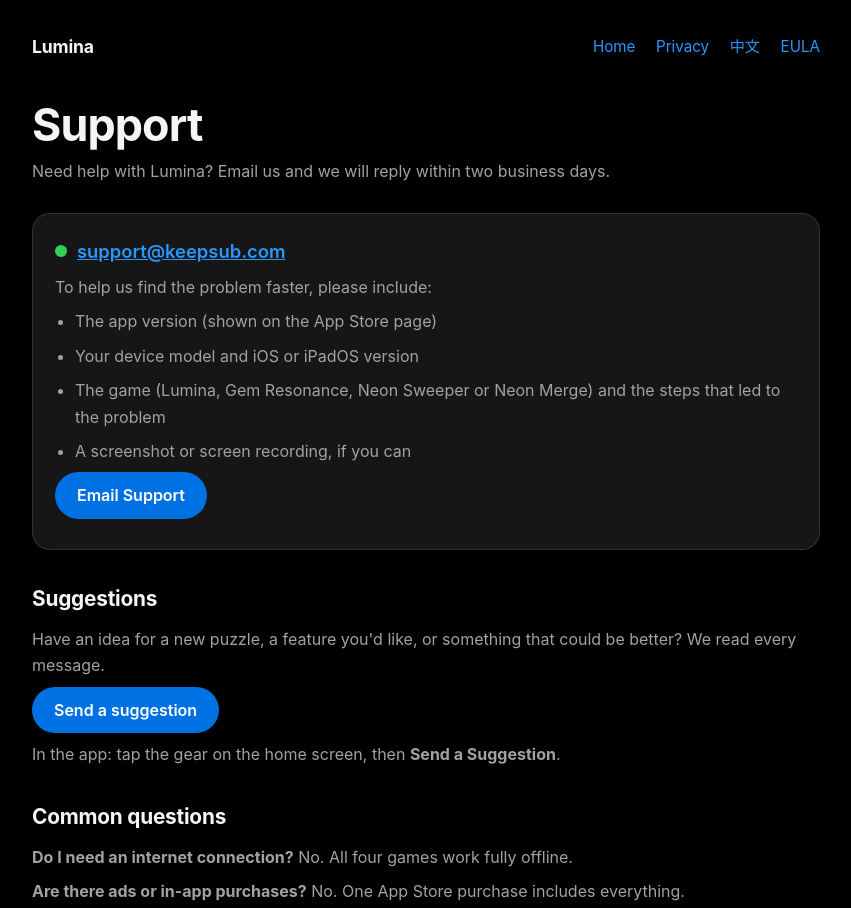
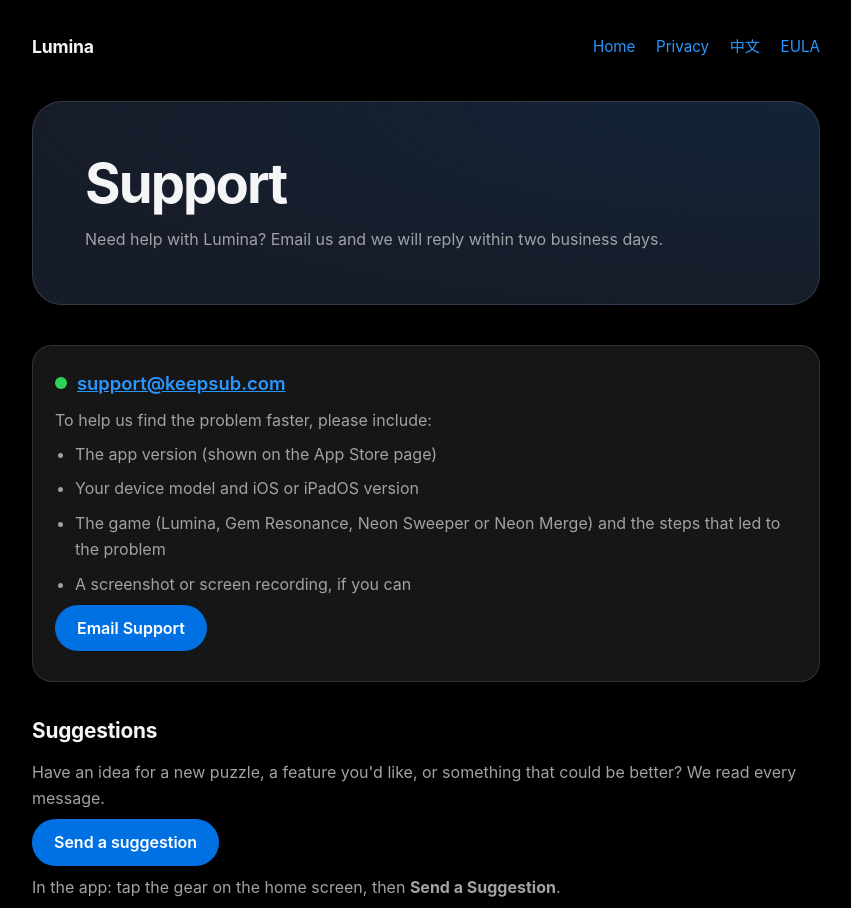
Before and after one commit to zergcsda/lumina-docs, a plain HTML site: page support.html in a window 1280 px wide. Shown: the top 908 px of the page, without its empty margins (214-1065 px from the left). Drawn offline with Linux system fonts and the light colour scheme.

Commit message:
Match support and privacy pages to the homepage

```diff
--- /dev/null
+++ b/documents.css
@@ -0,0 +1,39 @@
+/* Support and privacy share the homepage's palette and card styling. */
+.product-document {
+  --document-border: var(--border);
+  --document-surface: var(--panel);
+}
+.document-hero {
+  margin: 0 0 clamp(24px, 4vw, 40px);
+  padding: clamp(22px, 6vw, 52px);
+  border: 1px solid var(--document-border);
+  border-radius: clamp(20px, 4vw, 30px);
+  background: radial-gradient(ellipse at top right, #122438, transparent 72%), #171c29;
+}
+.document-hero img {
+  display: block;
+  width: 48px;
+  height: 48px;
+  border-radius: 12px;
+  margin: 0 0 16px;
+}
+.product-document .document-hero h1 {
+  font-size: clamp(1.8rem, 5vw, 3.4rem);
+  line-height: 1.1;
+  letter-spacing: -.035em;
+  margin: 0;
+}
+.product-document .document-hero p {
+  max-width: 58ch;
+  margin: 12px 0 0;
+}
+.product-document :is(.summary, .mailcard, .card, .label, .faq) {
+  background: var(--document-surface);
+  border: 1px solid var(--document-border);
+  border-radius: 20px;
+}
+.product-document .faq { padding: 0 clamp(16px, 4vw, 26px); }
+.product-document .faq details:first-child { border-top: 0; }
+.product-document :is(h2, section[id]) { scroll-margin-top: 76px; }
+.product-document a { overflow-wrap: anywhere; }
+.product-document :focus-visible { outline: 2px solid var(--accent); outline-offset: 4px; }
--- a/support.html
+++ b/support.html
@@ -51,8 +51,9 @@
         a { color: var(--accent); }
         a.cta { display: inline-block; background: #0071e3; color: #fff; text-decoration: none; padding: 10px 22px; border-radius: 980px; font-weight: 600; }
     </style>
+<link rel="stylesheet" href="documents.css?v=1">
 </head>
-<body>
+<body class="product-document">
     <header>
         <strong>Lumina</strong>
         <nav>
@@ -64,8 +65,8 @@
     </header>
 
     <section id="en" lang="en">
-        <h1>Support</h1>
-        <p>Need help with Lumina? Email us and we will reply within two business days.</p>
+        <div class="document-hero"><h1>Support</h1>
+        <p>Need help with Lumina? Email us and we will reply within two business days.</p></div>
         <div class="label">
             <div class="badge"><span class="dot"></span><a href="mailto:support@keepsub.com?subject=Lumina%20Support">support@keepsub.com</a></div>
             <p>To help us find the problem faster, please include:</p>
@@ -91,8 +92,8 @@
     </section>
 
     <section id="zh" class="lang" lang="zh-Hans">
-        <h1>支持</h1>
-        <p>使用 Lumina 遇到问题？发邮件给我们，我们会在两个工作日内回复。</p>
+        <div class="document-hero"><h1>支持</h1>
+        <p>使用 Lumina 遇到问题？发邮件给我们，我们会在两个工作日内回复。</p></div>
         <div class="label">
             <div class="badge"><span class="dot"></span><a href="mailto:support@keepsub.com?subject=Lumina%20%E6%94%AF%E6%8C%81">support@keepsub.com</a></div>
             <p>为便于我们更快定位问题，请附上：</p>
```
Also changed, not shown: privacy.html (+6 -5 lines).
